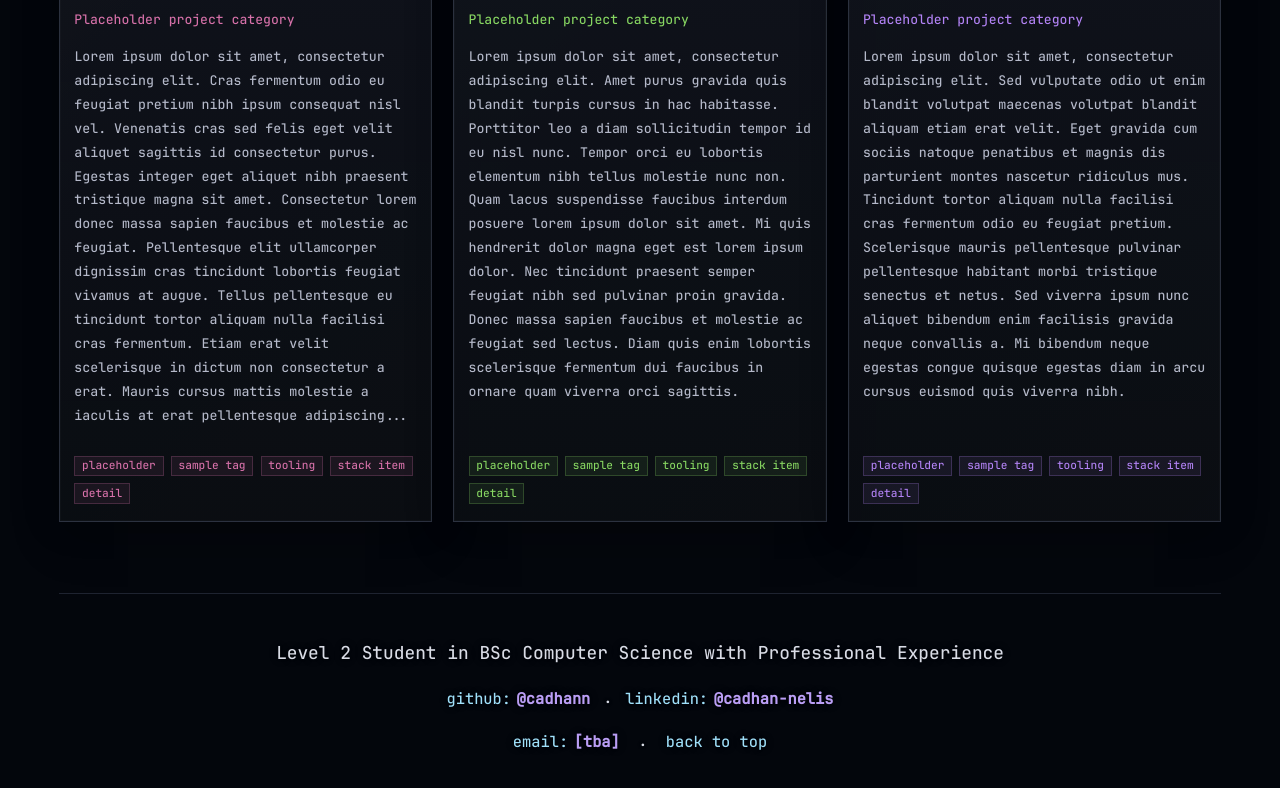
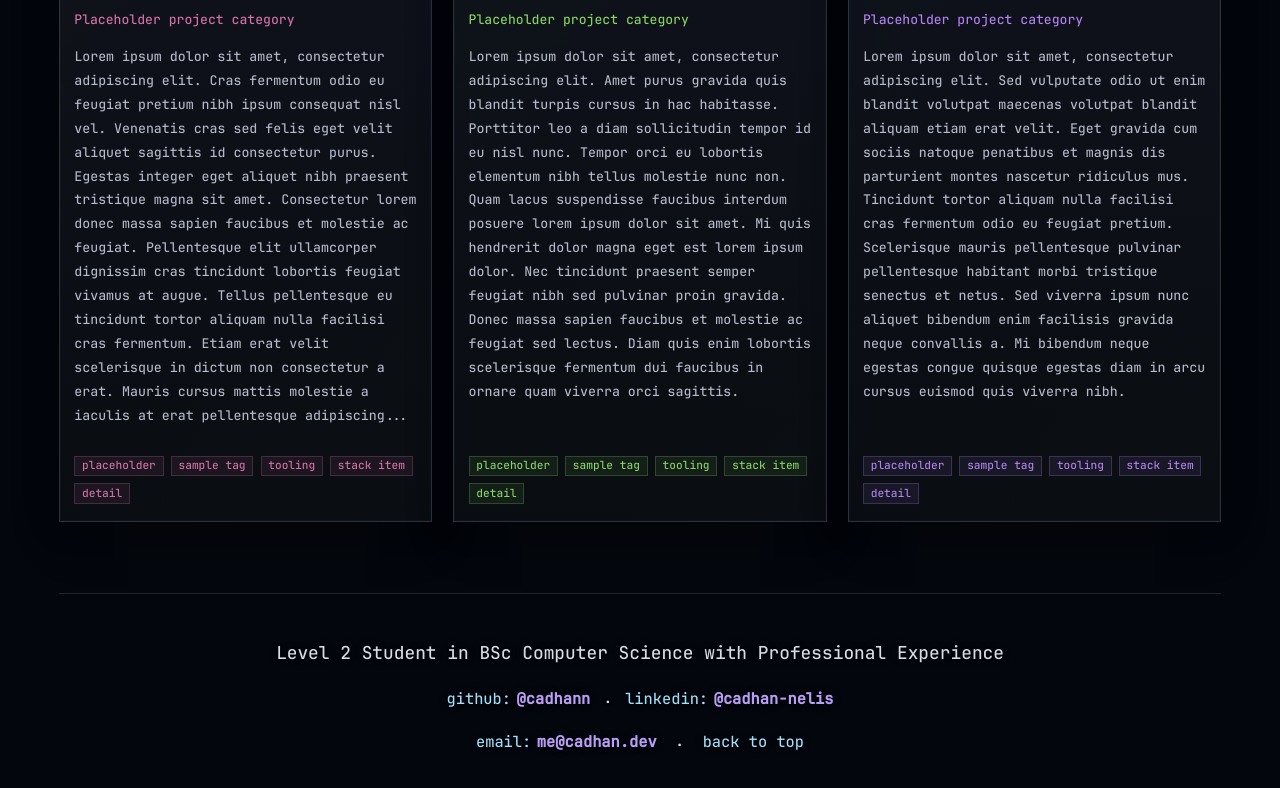
Before and after one commit to cadhann/cadhan.dev, a website with bundled scripts: page index.html in a window 1280 px wide. Shown: the part 1556-2344 px from the top of the page. Built offline with nearby package versions, Linux system fonts and the light colour scheme.

Commit message:
feat: add obfuscated email links to hero and contact section

```diff
--- a/index.html
+++ b/index.html
@@ -75,10 +75,10 @@
             <span class="hero-meta__label">github:</span>
             <span class="hero-meta__handle">@cadhann</span>
           </a>
-          <span class="hero-meta">
+          <a class="hero-meta" data-email-link aria-label="Email Cádhan Nelis">
             <span class="hero-meta__label">email:</span>
-            <span class="hero-meta__handle">[tba]</span>
-          </span>
+            <span class="hero-meta__handle" data-email-text>[enable js]</span>
+          </a>
         </div>
         <!-- prettier-ignore -->
         <section class="projects-grid" aria-label="Projects">
@@ -265,10 +265,16 @@
             </a>
           </div>
           <div class="contact-section__row contact-section__row--secondary">
-            <span class="contact-section__text">
+            <a
+              class="contact-section__link link-underline"
+              data-email-link
+              aria-label="Email Cádhan Nelis"
+            >
               <span class="contact-section__label">email:</span>
-              <span class="contact-section__value">[tba]</span>
-            </span>
+              <span class="contact-section__value" data-email-text
+                >[enable js]</span
+              >
+            </a>
             <span class="contact-section__separator" aria-hidden="true">.</span>
             <a
               class="contact-section__back-to-top link-underline"
--- /dev/null
+++ b/scripts/email.js
@@ -0,0 +1,45 @@
+const EMAIL_LOCAL_CODES = [109, 101];
+const EMAIL_DOMAIN_CODES = [99, 97, 100, 104, 97, 110, 46, 100, 101, 118];
+
+/**
+ * Decode an email fragment from character codes.
+ *
+ * @param {number[]} codes
+ * @returns {string}
+ */
+function decodeFragment(codes) {
+  return String.fromCharCode(...codes);
+}
+
+/**
+ * Build the public email address without storing it verbatim in HTML.
+ *
+ * @returns {string}
+ */
+function getEmailAddress() {
+  return `${decodeFragment(EMAIL_LOCAL_CODES)}@${decodeFragment(EMAIL_DOMAIN_CODES)}`;
+}
+
+/**
+ * Populate email labels and mailto links after the page loads.
+ *
+ * @returns {void}
+ */
+export function initEmail() {
+  const email = getEmailAddress();
+  const emailLinks = document.querySelectorAll("[data-email-link]");
+  const emailTextNodes = document.querySelectorAll("[data-email-text]");
+
+  emailTextNodes.forEach((node) => {
+    node.textContent = email;
+  });
+
+  emailLinks.forEach((link) => {
+    if (!(link instanceof HTMLAnchorElement)) {
+      return;
+    }
+
+    link.href = `mailto:${email}`;
+    link.title = email;
+  });
+}
--- a/scripts/main.js
+++ b/scripts/main.js
@@ -1,7 +1,9 @@
+import { initEmail } from "./email.js";
 import { initNav } from "./nav.js";
 import { initProjects } from "./projects.js";
 import { initStarfield } from "./starfield.js";
 
+initEmail();
 initNav();
 initProjects();
 initStarfield();
--- a/styles/hero.css
+++ b/styles/hero.css
@@ -204,7 +204,6 @@
 }
 
 .contact-section__link,
-.contact-section__text,
 .contact-section__back-to-top {
   display: inline-flex;
   gap: 0.35rem;
```
